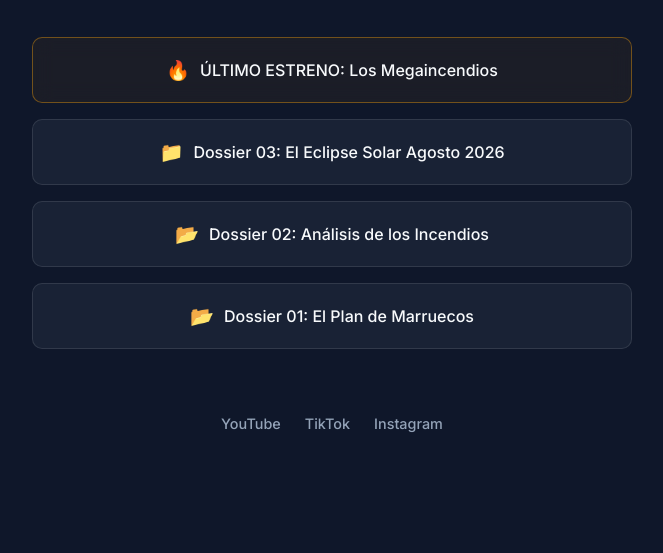
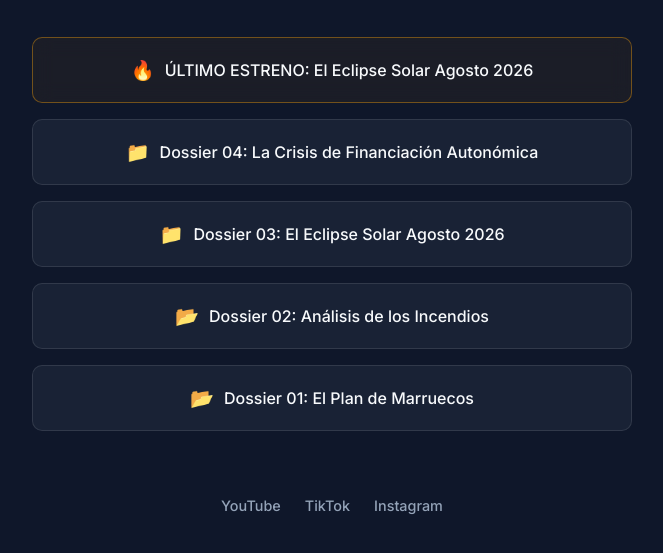
Before and after one commit to gabrielmagdaleno/dossier-documental, a plain HTML site: page enlaces/index.html in a window 1280 px wide. Shown: the part 247-800 px from the top of the page, without its empty margins (308-971 px from the left). Drawn offline with Linux system fonts and the light colour scheme.

Commit message:
Update featured link and add new dossier link

```diff
--- a/enlaces/index.html
+++ b/enlaces/index.html
@@ -178,11 +178,15 @@
         <main class="links-container">
 
             <!-- Botón Destacado (Ámbar) -->
-            <a href="https://youtu.be/SeJk2yIPyBM?si=T6igFsQ5IeTjFHxw" class="link-button featured" target="_blank" rel="noopener noreferrer">
-                <span class="icon">🔥</span> ÚLTIMO ESTRENO: Los Megaincendios
+            <a href="https://youtu.be/pqXv8-ACjd4?si=YMCOlHBKS2uBgUB3" class="link-button featured" target="_blank" rel="noopener noreferrer">
+                <span class="icon">🔥</span> ÚLTIMO ESTRENO: El Eclipse Solar Agosto 2026
             </a>
 
             <!-- Botones Estándar (Cian en hover) -->
+
+            <a href="https://app.notion.com/p/Dossier-04-La-Crisis-de-Financiaci-n-Auton-mica-3b88fd9f0d4980f0848afed9255779a9?source=copy_link" class="link-button" target="_blank" rel="noopener noreferrer">
+                <span class="icon">📁</span>  Dossier 04: La Crisis de Financiación Autonómica
+            </a>
 
             <a href="https://app.notion.com/p/Dossier-03-El-Eclipse-Solar-Agosto-2026-3b68fd9f0d498084965ac2bc51b4744c?source=copy_link" class="link-button" target="_blank" rel="noopener noreferrer">
                 <span class="icon">📁</span> Dossier 03: El Eclipse Solar Agosto 2026
```
